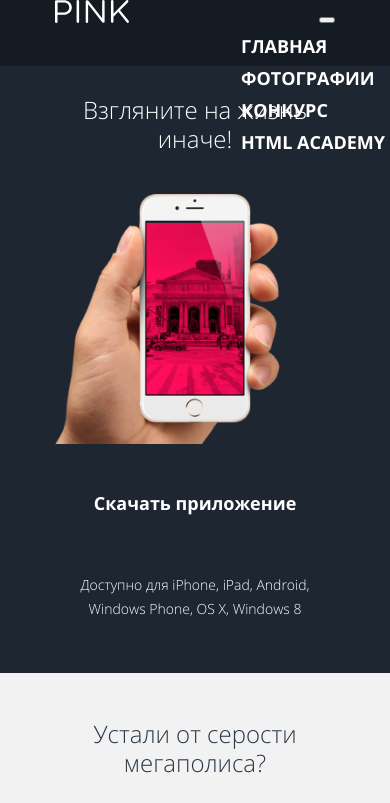
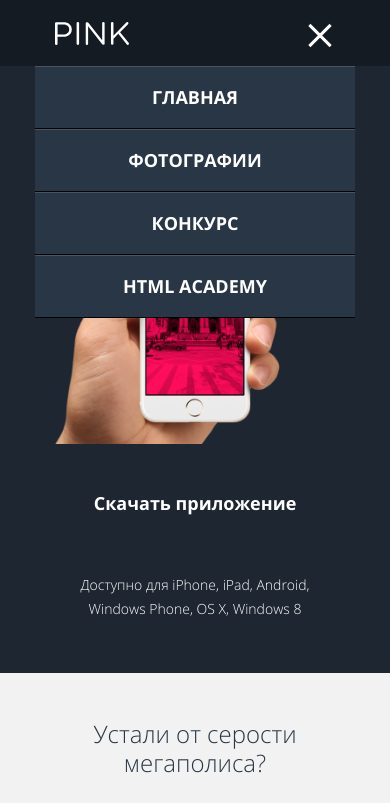
Before and after one commit to htmlacademy-adaptive/1895001-pink-25, a website: page source/index.html in a window 390 px wide. Both pictures are taken after a click on the button "Открыть меню". Shown: the top 803 px of the page. Drawn offline with nearby package versions, Linux system fonts and the light colour scheme; files that its build step writes are made by us from their sources.

Commit message:
Начинает настройку main-nav

```diff
--- a/source/index.html
+++ b/source/index.html
@@ -13,13 +13,13 @@
         <a class="main-header__logo" href="index.html">
           <img class="main-header__logo-image" src="img/logotype-mobile-header.svg" width="74" height="23" alt="Приложение «Pink».">
         </a>
-        <nav class="main-nav">
+        <nav class="main-nav main-nav--closed main-nav--nojs">
           <button class="main-nav__toggle" type="button">
             <span class="visually-hidden">Открыть меню</span>
           </button>
           <div class="main-nav__wrapper">
             <ul class="main-nav__list">
-              <li class="main-nav__item">
+              <li class="main-nav__item main-nav__item--active">
                 <a class="main-nav__link" href="index.html">Главная</a>
               </li>
               <li class="main-nav__item">
@@ -286,5 +286,6 @@
 
     </footer>
 
+  <script src="./js/script.js"></script>
   </body>
 </html>
--- /dev/null
+++ b/source/js/script.js
@@ -0,0 +1,14 @@
+let navMain = document.querySelector('.main-nav');
+let navToggle = document.querySelector('.main-nav__toggle');
+
+navMain.classList.remove ('main-nav--nojs');
+
+navToggle.addEventListener('click', function() {
+  if (navMain.classList.contains('main-nav--closed')) {
+    navMain.classList.remove('main-nav--closed');
+    navMain.classList.add('main-nav--opened');
+  } else {
+    navMain.classList.add('main-nav--closed');
+    navMain.classList.remove('main-nav--opened');
+  }
+});
--- a/source/sass/blocks/main-header.scss
+++ b/source/sass/blocks/main-header.scss
@@ -11,9 +11,15 @@
   display: flex;
   justify-content: space-between;
   padding: 0 20px;
+  position: relative;
 }
 
 .main-header__logo {
+  height: 66px;
+}
+
+.main-header__logo-image {
+  width: 74px;
   height: 66px;
 }
 
@@ -25,10 +31,19 @@
   .main-header__logo {
     height: 110px;
   }
+
+  .main-header__logo-image {
+    width: 145px;
+    height: 110px;
+  }
 }
 
 @media (min-width: $desktop-width) {
   .main-header__wrapper {
     width: $desktop-wrapper;
   }
+
+  .main-header__logo-image {
+    width: 147px;
+  }
 }
--- a/source/sass/blocks/main-nav.scss
+++ b/source/sass/blocks/main-nav.scss
@@ -1,9 +1,108 @@
 @use "../global/index.scss" as *;
+
+.main-nav {
+  position: relative;
+  width: auto;
+  background-color: $darkblue;
+}
+
+.main-nav__toggle {
+  position: absolute;
+  top: 21px;
+  right: 0;
+  z-index: 3;
+  display: block;
+  width: 50px;
+  height: 24px;
+  border: none;
+  cursor: pointer;
+  background-color: transparent;
+}
+
+.main-nav--closed .main-nav__toggle::before {
+  content: "";
+  position: absolute;
+  top: 0;
+  left: 0;
+  width: 50px;
+  height: 4px;
+  background-color: $white;
+  border-radius: 1px;
+  box-shadow: 0 10px 0 0 $white, 0 20px 0 0 $white;
+}
+
+.main-nav--closed .main-nav__toggle:hover::before {
+  background-color: $pink;
+  box-shadow:
+    0 10px 0 0 $pink,
+    0 20px 0 0 $pink;
+}
+
+.main-nav--closed .main-nav__toggle:active::before {
+  background-color: rgba($pink, 0.3);
+  box-shadow:
+    0 10px 0 0 rgba($pink, 0.3),
+    0 20px 0 0 rgba($pink, 0.3);
+}
+
+.main-nav--opened .main-nav__toggle {
+  top: 23px;
+  right: -20px;
+
+  &::before,
+  &::after {
+    content: "";
+    position: absolute;
+    top: 11px;
+    left: 0;
+    width: 30px;
+    height: 3px;
+    background-color: $white;
+  }
+
+  &::before {
+    transform: rotate(45deg);
+    box-shadow: none;
+  }
+
+  &::after {
+    transform: rotate(-45deg);
+  }
+
+  &:hover::before,
+  &:hover::after {
+    background-color: $pink;
+  }
+
+  &:active::before,
+  &:active::after {
+    background-color: rgba($pink, 0.3);
+  }
+}
+
+.main-nav--closed .main-nav__item {
+  display: none;
+}
 
 .main-nav__wrapper {
   position: absolute;
-  right: 5px;
-  // display: none;
+  top: 66px;
+  right: -20px;
+  margin: 0 auto;
+  width: 320px;
+  z-index: 10;
+}
+
+.main-nav--opened .main-nav__wrapper::before {
+  content: "";
+  position: relative;
+  top: -70px;
+  left: 0;
+  z-index: 3;
+  width: auto;
+  height: 69px;
+  background-color: $darkblue;
+  box-shadow: 0 1px 0 $black;
 }
 
 .main-nav__list {
@@ -17,11 +116,20 @@
   font-size: 18px;
   line-height: 32px;
   text-transform: uppercase;
+  min-height: 63px;
 }
 
 .main-nav__link {
   color: $white;
   text-decoration: none;
+  display: block;
+  padding: 15px 0;
+  margin: 0 auto;
+  text-align: center;
+  background-color: $darkblue;
+  box-shadow:
+    0 1px 0 $black,
+    inset 0 1px 0 rgba($white, 0.15);
 }
 
 @media (min-width: $desktop-width) {
```
Also changed, not shown: source/catalog.html (+2 -2 lines), source/form.html (+2 -2 lines).
